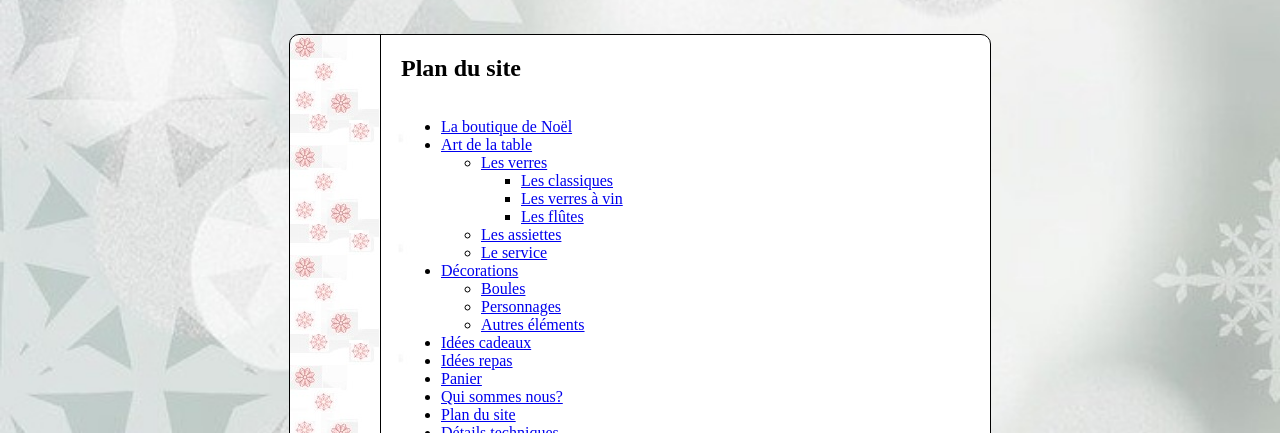
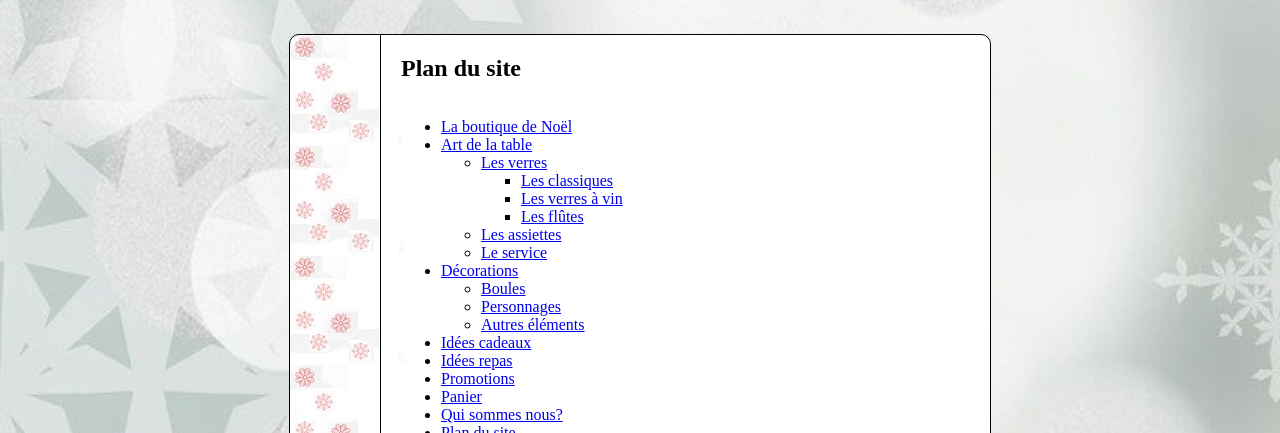
Before and after one commit to Low-rang/Projet-web.com, a plain HTML site: page plan.html in a window 1280 px wide. Shown: the part 367-800 px from the top of the page. Drawn offline with Linux system fonts and the light colour scheme.

Commit message:
Add files via upload

```diff
--- a/plan.html
+++ b/plan.html
@@ -60,6 +60,7 @@
 					</ul>
 				<li><a href="cadeaux.html">Idées cadeaux</a></li>
 				<li><a href="repas.html">Idées repas</a></li>
+				<li><a href="promo.html">Promotions</a></li>
 				<li><a href="panierv.html">Panier</a></li>
 				<li><a href="qui.html">Qui sommes nous?</a></li>
 				<li><a href="plan.html">Plan du site</a></li>
```
